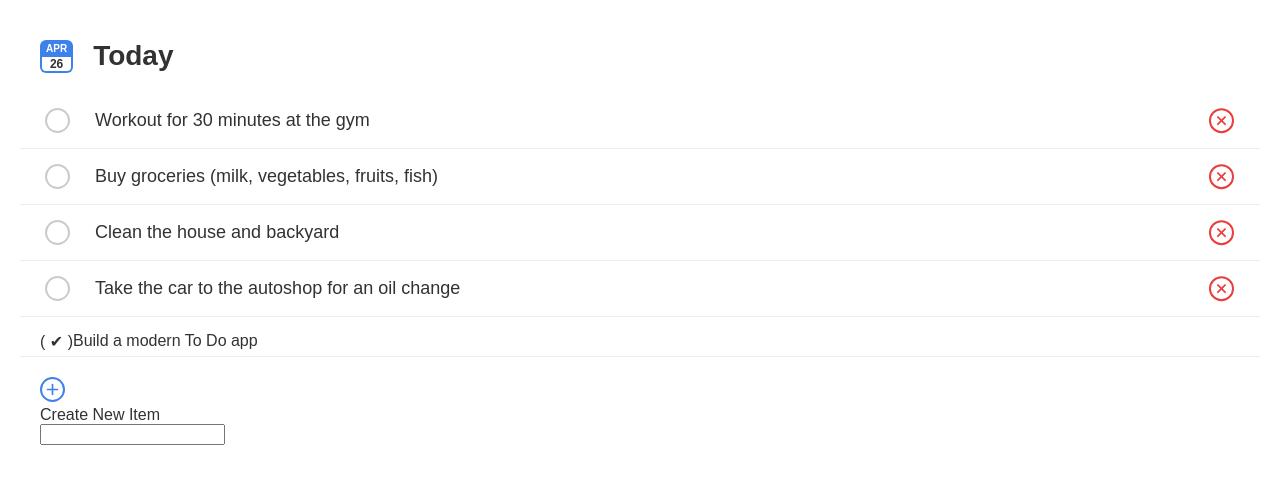
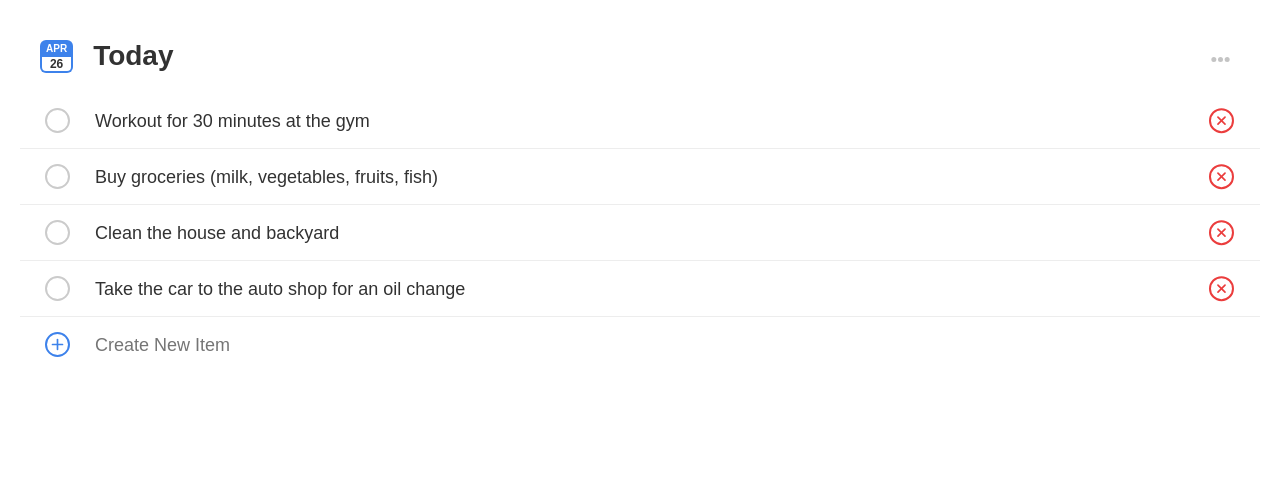
Before and after one commit to rabyyuson/modern-to-do, a React (Create React App) app: page / in a window 1280 px wide. Shown: the top 484 px of the page. Built offline with nearby package versions, Linux system fonts and the light colour scheme.

Commit message:
Complete functionalities

```diff
--- a/src/components/List/index.scss
+++ b/src/components/List/index.scss
@@ -1,6 +1,7 @@
 .List {
   margin: 20px 0;
   padding: 0;
+  position: relative;
 
   &-completed,
   &-in-progress,
@@ -8,8 +9,8 @@
     margin: 0 -20px;
     padding: 0;
     width: 100%;
-    display: block;
     list-style-type: none;
+    display: none;
 
     &-item {
       width: 100%;
@@ -17,7 +18,14 @@
       flex-direction: row;
       padding: 15px 20px 5px 20px;
       border-bottom: 1px solid #EDEDED;
-      cursor: pointer;
+
+      &:last-child {
+        border-bottom: none;
+      }
+    }
+
+    &--show {
+      display: block;
     }
 
     &--completed,
@@ -26,9 +34,27 @@
     }
   }
 
+  &-completed {
+    &-item {
+      &-check {
+        padding: 0 5px;
+      }
+
+      &-label {
+        flex: 2 1 0;
+        padding: 4px 0 2px 20px;
+        font-size: 18px;
+        width: 100%;
+        color: #323232;
+        text-decoration-line: line-through;
+      }
+    }
+  }
+
   &-in-progress {
     &-item {
       &:hover {
+        cursor: pointer;
         background: #FFFFFF;
         box-shadow: 0px 3px 6px 1px rgba(0, 0, 0, 0.15);
         border-radius: 5px;
@@ -58,7 +84,7 @@
           font-size: 18px;
           width: 100%;
           border: none;
-          padding: 2px 0;
+          padding: 3px 0;
           color: #323232;
           outline: none;
         }
@@ -81,21 +107,100 @@
         }
       }
     }
+  }
 
-    &--completed {
-      .List-in-progress-item-complete {
-        &--default {
+  &-removed {
+    &-item {
+      &-restore {
+        padding: 0 5px;
+        cursor: pointer;
+
+        &:hover &--default {
           display: none;
         }
 
+        &:hover &--hovered {
+          display: block;
+        }
+
         &--hovered {
-          display: block;
+          display: none;
+        }
+      }
+
+      &-label {
+        flex: 2 1 0;
+        padding: 4px 0 2px 20px;
+        font-size: 18px;
+        width: 100%;
+        color: #323232;
+      }
+    }
+  }
+
+  &-views {
+    position: absolute;
+    top: -50px;
+    right: 0;
+
+    &-ellipsis {
+      position: absolute;
+      right: 0;
+      z-index: 1;
+      display: inline-block;
+      margin: 0;
+      padding: 5px 10px;
+      cursor: pointer;
+
+      &:hover &--default {
+        display: none;
+      }
+
+      &:hover &--hovered {
+        display: block;
+      }
+
+      &--hovered {
+        display: none;
+      }
+    }
+
+    &-items {
+      display: none;
+      position: relative;
+      z-index: 2;
+      list-style-type: none;
+      margin: 0;
+      padding: 0;
+      background: #FFFFFF;
+      box-shadow: 0px 2px 10px 1px rgba(0, 0, 0, 0.15);
+      border-radius: 5px 0px 5px 5px;
+
+      &-name {
+        cursor: pointer;
+        margin: 0;
+        padding: 10px 20px;
+        text-align: center;
+        text-transform: capitalize;
+        font-size: 16px;
+        color: #B7B7B7;
+        border-bottom: 1px solid #EDEDED;
+
+        &--selected,
+        &:hover.List-views-items-name--selected {
+          color: #3D82EB;
+        }
+
+        &:hover {
+          color: #4E4E4E;
         }
       }
     }
 
-    &--removed {
-
+    &--open {
+      .List-views-items {
+        display: block;
+      }
     }
   }
 }
--- a/src/components/List/index.tsx
+++ b/src/components/List/index.tsx
@@ -1,30 +1,99 @@
-import { KeyboardEvent, MouseEvent } from 'react'
+import { ChangeEvent, FocusEvent, KeyboardEvent, MouseEvent } from 'react'
+import NewItem from '../NewItem'
 import './index.scss'
 
 const List = ({
+  items,
+  view,
+  handleListEllipsisClick,
   handleListItemEditOnKeyUp,
   handleListItemComplete,
   handleListItemRemove,
   handleListItemRemovedRestore,
+  handleListViewItemClick,
+  handleNewItemInputOnChange,
+  handleNewItemInputOnBlur,
+  handleNewItemInputOnKeyUp,
   setListItemEditInputRef,
-  items
+  setNewItemInputRef,
 }: {
+  items: {
+    completed: (string | undefined)[];
+    inProgress: (string | undefined)[];
+    removed: (string | undefined)[];
+  };
+  view: {
+    open: boolean;
+    selected: string;
+  };
+  handleListEllipsisClick: (event: MouseEvent<HTMLDivElement>) => void;
   handleListItemEditOnKeyUp: (event: KeyboardEvent<HTMLInputElement>) => void;
   handleListItemComplete: (event: MouseEvent<HTMLDivElement>) => void;
   handleListItemRemove: (event: MouseEvent<HTMLDivElement>) => void;
   handleListItemRemovedRestore: (event: MouseEvent<HTMLDivElement>) => void;
+  handleListViewItemClick: (event: MouseEvent<HTMLLIElement>) => void;
+  handleNewItemInputOnChange: (event: ChangeEvent<HTMLInputElement>) => void;
+  handleNewItemInputOnBlur: (event: FocusEvent<HTMLInputElement>) => void;
+  handleNewItemInputOnKeyUp: (event: KeyboardEvent<HTMLInputElement>) => void;
   setListItemEditInputRef: (element: HTMLInputElement | null) => void;
-  items: {
-    completed: (string | undefined)[];
-    inProgress: (string | undefined)[];
-    removed: (string | undefined)[];
-  }
+  setNewItemInputRef: (element: HTMLInputElement | null) => void;
 }) => {
+  const { open, selected } = view
   const { completed, inProgress, removed } = items
+
+  console.log(Object.getOwnPropertyNames(items))
 
   return (
     <div className="List">
-      <ul className="List-in-progress">
+      <div className={[
+        "List-views",
+        open && "List-views--open",
+      ]
+        .filter(className => Boolean(className))
+        .join(" ")}
+      >
+        <div
+          className="List-views-ellipsis"
+          onClick={handleListEllipsisClick}
+        >
+          <div className="List-views-ellipsis--default">
+            <svg width="19" height="5" viewBox="0 0 19 5" fill="none" xmlns="http://www.w3.org/2000/svg">
+              <circle cx="2.83337" cy="2.5" r="2.5" fill="#C4C4C4"/>
+              <circle cx="9.5" cy="2.5" r="2.5" fill="#C4C4C4"/>
+              <circle cx="16.1667" cy="2.5" r="2.5" fill="#C4C4C4"/>
+            </svg>
+          </div>
+          <div className="List-views-ellipsis--hovered">
+            <svg width="19" height="5" viewBox="0 0 19 5" fill="none" xmlns="http://www.w3.org/2000/svg">
+              <circle cx="2.83337" cy="2.5" r="2.5" fill="#4E4E4E"/>
+              <circle cx="9.5" cy="2.5" r="2.5" fill="#4E4E4E"/>
+              <circle cx="16.1667" cy="2.5" r="2.5" fill="#4E4E4E"/>
+            </svg>
+          </div>
+        </div>
+        <ul className="List-views-items">
+          {Object.getOwnPropertyNames(items).map(viewName =>
+            <li
+              data-viewname={viewName}
+              key={viewName}
+              className={[
+                "List-views-items-name",
+                (selected === viewName) && "List-views-items-name--selected"
+              ]
+                .filter(className => Boolean(className))
+                .join(" ")}
+              onClick={handleListViewItemClick}
+            >{viewName === 'inProgress' ? 'in progress' : viewName}</li>
+          )}
+        </ul>
+      </div>
+      <ul className={[
+          "List-in-progress",
+          (selected === 'inProgress') && "List-in-progress--show"
+        ]
+          .filter(className => Boolean(className))
+          .join(" ")}
+      >
         {inProgress.map((item, index) => (
           <li
             className={[
@@ -69,29 +138,44 @@ const List = ({
               <div className="List-in-progress-item-remove--default">
                 <svg width="37" height="36" viewBox="0 0 37 36" fill="none" xmlns="http://www.w3.org/2000/svg">
                   <circle cx="18.4852" cy="17.6777" r="11.5" transform="rotate(45 18.4852 17.6777)" stroke="#EB3D3D" strokeWidth="2"/>
-                  <rect x="22.0208" y="12.9636" width="1.66667" height="11.6667" rx="0.5" transform="rotate(45 22.0208 12.9636)" fill="#EB3D3D"/>
-                  <rect x="13.7712" y="14.1422" width="1.66667" height="11.6667" rx="0.5" transform="rotate(-45 13.7712 14.1422)" fill="#EB3D3D"/>
+                  <rect x="22.0208" y="12.9636" width="1.66667" height="11.6667" rx="0.833333" transform="rotate(45 22.0208 12.9636)" fill="#EB3D3D"/>
+                  <rect x="13.7712" y="14.1422" width="1.66667" height="11.6667" rx="0.833333" transform="rotate(-45 13.7712 14.1422)" fill="#EB3D3D"/>
                 </svg>
               </div>
               <div className="List-in-progress-item-remove--hovered">
                 <svg width="37" height="36" viewBox="0 0 37 36" fill="none" xmlns="http://www.w3.org/2000/svg">
                   <circle cx="18.4852" cy="17.6777" r="11.5" transform="rotate(45 18.4852 17.6777)" fill="#EB3D3D" stroke="#EB3D3D" strokeWidth="2"/>
-                  <rect x="22.0208" y="12.9636" width="1.66667" height="11.6667" rx="0.5" transform="rotate(45 22.0208 12.9636)" fill="white"/>
-                  <rect x="13.7712" y="14.1422" width="1.66667" height="11.6667" rx="0.5" transform="rotate(-45 13.7712 14.1422)" fill="white"/>
+                  <rect x="22.0208" y="12.9636" width="1.66667" height="11.6667" rx="0.833333" transform="rotate(45 22.0208 12.9636)" fill="white"/>
+                  <rect x="13.7712" y="14.1422" width="1.66667" height="11.6667" rx="0.833333" transform="rotate(-45 13.7712 14.1422)" fill="white"/>
                 </svg>
               </div>
             </div>
           </li>
         ))}
+        <NewItem
+          handleNewItemInputOnChange={handleNewItemInputOnChange}
+          handleNewItemInputOnBlur={handleNewItemInputOnBlur}
+          handleNewItemInputOnKeyUp={handleNewItemInputOnKeyUp}
+          setNewItemInputRef={setNewItemInputRef}
+        />
       </ul>
-      <ul className="List-completed">
+      <ul className={[
+          "List-completed",
+          (selected === 'completed') && "List-completed--show"
+        ]
+          .filter(className => Boolean(className))
+          .join(" ")}>
         {completed.map((item, index) => (
           <li
             className="List-completed-item"
             key={index}
           >
             <div className="List-completed-item-check">
-              ( ✔ )
+              <svg width="25" height="25" viewBox="0 0 25 25" fill="none" xmlns="http://www.w3.org/2000/svg">
+                <circle cx="12.5" cy="12.5" r="12" fill="#4E4E4E" stroke="#4E4E4E"/>
+                <path d="M6.25 12.4999L10.4167 16.6666" stroke="white" strokeWidth="2" strokeLinecap="round" strokeLinejoin="round"/>
+                <path d="M10.4166 16.6667L18.75 8.33334" stroke="white" strokeWidth="2" strokeLinecap="round" strokeLinejoin="round"/>
+              </svg>
             </div>
             <div className="List-completed-item-label">
               {item}
@@ -99,7 +183,12 @@ const List = ({
           </li>
         ))}
       </ul>
-      <ul className="List-removed">
+      <ul className={[
+          "List-removed",
+          (selected === 'removed') && "List-removed--show"
+        ]
+          .filter(className => Boolean(className))
+          .join(" ")}>
         {removed.map((item, index) => (
           <li
             className="List-removed-item"
@@ -110,7 +199,20 @@ const List = ({
               className="List-removed-item-restore"
               onClick={handleListItemRemovedRestore}
             >
-              ( + )
+              <div className="List-removed-item-restore--default">
+                <svg width="25" height="25" viewBox="0 0 25 25" fill="none" xmlns="http://www.w3.org/2000/svg">
+                  <circle cx="12.5" cy="12.5" r="11.5" stroke="#3D82EB" strokeWidth="2"/>
+                  <rect x="11.6666" y="6.66667" width="1.66667" height="11.6667" rx="0.833333" fill="#3D82EB"/>
+                  <rect x="6.66663" y="13.3333" width="1.66667" height="11.6667" rx="0.833333" transform="rotate(-90 6.66663 13.3333)" fill="#3D82EB"/>
+                </svg>
+              </div>
+              <div className="List-removed-item-restore--hovered">
+                <svg width="25" height="25" viewBox="0 0 25 25" fill="none" xmlns="http://www.w3.org/2000/svg">
+                  <circle cx="12.5" cy="12.5" r="11.5" fill="#3D82EB" stroke="#3D82EB" strokeWidth="2"/>
+                  <rect x="11.6666" y="6.66667" width="1.66667" height="11.6667" rx="0.833333" fill="white"/>
+                  <rect x="6.66663" y="13.3333" width="1.66667" height="11.6667" rx="0.833333" transform="rotate(-90 6.66663 13.3333)" fill="white"/>
+                </svg>
+              </div>
             </div>
             <div className="List-removed-item-label">
               {item}
--- a/src/components/NewItem/index.scss
+++ b/src/components/NewItem/index.scss
@@ -0,0 +1,41 @@
+.NewItem {
+  margin: 15px 20px;
+  padding: 0;
+  position: relative;
+  display: flex;
+  flex-direction: row;
+
+  &-create {
+    &-icon {
+      padding: 0 5px;
+      cursor: pointer;
+
+      &:hover &--default {
+        display: none;
+      }
+
+      &:hover &--hovered {
+        display: block;
+      }
+
+      &--hovered {
+        display: none;
+      }
+    }
+  }
+
+  &-input {
+    flex: 2 1 0;
+    padding-left: 20px;
+
+    input {
+      font-size: 18px;
+      color: #323232;
+      width: 100%;
+      border: none;
+      outline: none;
+      padding: 3px 0;
+      color: #323232;
+    }
+  }
+}
--- a/src/components/NewItem/index.tsx
+++ b/src/components/NewItem/index.tsx
@@ -3,6 +3,7 @@ import {
   FocusEvent,
   KeyboardEvent
 } from 'react'
+import './index.scss'
 
 const NewItem = ({
   handleNewItemInputOnChange,
@@ -19,18 +20,27 @@ const NewItem = ({
     <div className="NewItem">
       <div className="NewItem-create">
         <div className="NewItem-create-icon">
-          <svg width="25" height="25" viewBox="0 0 25 25" fill="none" xmlns="http://www.w3.org/2000/svg">
-            <circle cx="12.5" cy="12.5" r="11.5" stroke="#3D82EB" strokeWidth="2"/>
-            <rect x="11.6666" y="6.66667" width="1.66667" height="11.6667" rx="0.833333" fill="#3D82EB"/>
-            <rect x="6.66663" y="13.3333" width="1.66667" height="11.6667" rx="0.833333" transform="rotate(-90 6.66663 13.3333)" fill="#3D82EB"/>
-          </svg>
+          <div className="NewItem-create-icon--default">
+            <svg width="25" height="25" viewBox="0 0 25 25" fill="none" xmlns="http://www.w3.org/2000/svg">
+              <circle cx="12.5" cy="12.5" r="11.5" stroke="#3D82EB" strokeWidth="2"/>
+              <rect x="11.6666" y="6.66667" width="1.66667" height="11.6667" rx="0.833333" fill="#3D82EB"/>
+              <rect x="6.66663" y="13.3333" width="1.66667" height="11.6667" rx="0.833333" transform="rotate(-90 6.66663 13.3333)" fill="#3D82EB"/>
+            </svg>
+          </div>
+          <div className="NewItem-create-icon--hovered">
+            <svg width="25" height="25" viewBox="0 0 25 25" fill="none" xmlns="http://www.w3.org/2000/svg">
+              <circle cx="12.5" cy="12.5" r="11.5" fill="#3D82EB" stroke="#3D82EB" strokeWidth="2"/>
+              <rect x="11.6666" y="6.66667" width="1.66667" height="11.6667" rx="0.833333" fill="white"/>
+              <rect x="6.66663" y="13.3333" width="1.66667" height="11.6667" rx="0.833333" transform="rotate(-90 6.66663 13.3333)" fill="white"/>
+            </svg>
+          </div>
         </div>
-        <div className="NewItem-create-label">Create New Item</div>
       </div>
       <div className="NewItem-input">
         <input
+          type="text"
+          placeholder="Create New Item"
           ref={setNewItemInputRef}
-          type="text"
           onKeyUp={handleNewItemInputOnKeyUp}
           onChange={handleNewItemInputOnChange}
           onBlur={handleNewItemInputOnBlur}
--- a/src/components/Todo/index.scss
+++ b/src/components/Todo/index.scss
@@ -2,4 +2,5 @@
   padding: 40px;
   font-family: Arial, Helvetica, sans-serif;
   color: #323232;
+  position: relative;
 }
--- a/src/components/Todo/index.tsx
+++ b/src/components/Todo/index.tsx
@@ -7,7 +7,6 @@ import React, {
 import { TodoState } from '../interfaces'
 import Calendar from '../Calendar'
 import List from '../List'
-import NewItem from '../NewItem'
 import './index.scss'
 
 class Todo extends React.Component<{}, TodoState> {
@@ -20,10 +19,12 @@ class Todo extends React.Component<{}, TodoState> {
     this.handleNewItemInputOnChange = this.handleNewItemInputOnChange.bind(this)
     this.handleNewItemInputOnBlur = this.handleNewItemInputOnBlur.bind(this)
     this.handleNewItemInputOnKeyUp = this.handleNewItemInputOnKeyUp.bind(this)
+    this.handleListEllipsisClick = this.handleListEllipsisClick.bind(this)
     this.handleListItemEditOnKeyUp = this.handleListItemEditOnKeyUp.bind(this)
     this.handleListItemComplete = this.handleListItemComplete.bind(this)
     this.handleListItemRemove = this.handleListItemRemove.bind(this)
     this.handleListItemRemovedRestore = this.handleListItemRemovedRestore.bind(this)
+    this.handleListViewItemClick = this.handleListViewItemClick.bind(this)
 
     this.addNewItem = this.addNewItem.bind(this)
     this.setListItemEditInputRef = this.setListItemEditInputRef.bind(this)
@@ -34,17 +35,27 @@ class Todo extends React.Component<{}, TodoState> {
 
     this.state = {
       items: {
-        completed: ['Build a modern To Do app'],
+        completed: [
+          'Build a modern To Do app'
+        ],
         inProgress: [
           'Workout for 30 minutes at the gym',
           'Buy groceries (milk, vegetables, fruits, fish)',
           'Clean the house and backyard',
-          'Take the car to the autoshop for an oil change',
+          'Take the car to the auto shop for an oil change',
         ],
         removed: [],
       },
       newItem: '',
+      view: {
+        open: false,
+        selected: 'inProgress',
+      },
     }
+  }
+
+  componentDidMount() {
+    this.newItemInput?.focus()
   }
 
   addNewItem({ newItem } : { newItem: string }) {
@@ -53,13 +64,14 @@ class Todo extends React.Component<{}, TodoState> {
       return
     }
 
-    const { inProgress, ...rest } = this.state.items
+    const { completed, inProgress, removed } = this.state.items
 
     inProgress.push(newItem)
     this.setState({
       items: {
+        completed,
         inProgress,
-        ...rest,
+        removed,
       },
       newItem: '',
     })
@@ -67,16 +79,25 @@ class Todo extends React.Component<{}, TodoState> {
     newItemInput.value = ''
   }
 
+  handleListEllipsisClick(event: BaseSyntheticEvent) {
+    const { open, ...rest } = this.state.view
+    this.setState({ view: {
+      open: true,
+      ...rest
+    }})
+  }
+
   handleListItemEditOnKeyUp(event: BaseSyntheticEvent & KeyboardEvent<HTMLInputElement>) {
     const { index } = event.target.dataset
     const { value } = event.target
-    const { inProgress, ...rest } = this.state.items
+    const { completed, inProgress, removed } = this.state.items
 
     inProgress[index] = value
     this.setState({
       items: {
+        completed,
         inProgress,
-        ...rest
+        removed,
       }
     })
 
@@ -90,7 +111,7 @@ class Todo extends React.Component<{}, TodoState> {
   }
 
   handleListItemComplete(event: BaseSyntheticEvent) {
-    const { completed, inProgress, ...rest } = this.state.items
+    const { completed, inProgress, removed } = this.state.items
 
     const { index } = event.target.dataset
     let currentIndex = index
@@ -107,13 +128,13 @@ class Todo extends React.Component<{}, TodoState> {
       items: {
         completed,
         inProgress,
-        ...rest,
+        removed,
       }
     })
   }
 
   handleListItemRemove(event: BaseSyntheticEvent) {
-    const { inProgress, removed, ...rest } = this.state.items
+    const { completed, inProgress, removed } = this.state.items
 
     const { index } = event.target.dataset
     let currentIndex = index
@@ -128,22 +149,42 @@ class Todo extends React.Component<{}, TodoState> {
     removed.push(inProgress[currentIndex])
     this.setState({
       items: {
+        completed,
         inProgress,
         removed,
-        ...rest
       }
     })
   }
 
   handleListItemRemovedRestore(event: BaseSyntheticEvent) {
+    const { completed, inProgress, removed } = this.state.items
+
     const { index } = event.target.dataset
-    const { removed, ...rest } = this.state.items
+    let currentIndex = index
 
-    removed.splice(index, 1)
+    if (!currentIndex) {
+      const iconParent = event.target.closest('.List-in-progress-item-remove')
+      if (iconParent) {
+        currentIndex = iconParent.dataset.index
+      }
+    }
+
+    removed.splice(currentIndex, 1)
     this.setState({
       items: {
+        completed,
+        inProgress,
         removed,
-        ...rest
+      }
+    })
+  }
+
+  handleListViewItemClick(event: BaseSyntheticEvent) {
+    const { viewname } = event.target.dataset
+    this.setState({
+      view: {
+        open: false,
+        selected: viewname,
       }
     })
   }
@@ -182,23 +223,24 @@ class Todo extends React.Component<{}, TodoState> {
   }
 
   render() {
-    const { items } = this.state
+    const { items, view } = this.state
 
     return (
       <div className="Todo">
         <Calendar />
         <List
           items={items}
+          view={view}
+          handleListEllipsisClick={this.handleListEllipsisClick}
           handleListItemEditOnKeyUp={this.handleListItemEditOnKeyUp}
           handleListItemComplete={this.handleListItemComplete}
           handleListItemRemove={this.handleListItemRemove}
           handleListItemRemovedRestore={this.handleListItemRemovedRestore}
-          setListItemEditInputRef={this.setListItemEditInputRef}
-        />
-        <NewItem
+          handleListViewItemClick={this.handleListViewItemClick}
           handleNewItemInputOnChange={this.handleNewItemInputOnChange}
           handleNewItemInputOnBlur={this.handleNewItemInputOnBlur}
           handleNewItemInputOnKeyUp={this.handleNewItemInputOnKeyUp}
+          setListItemEditInputRef={this.setListItemEditInputRef}
           setNewItemInputRef={this.setNewItemInputRef}
         />
       </div>
--- a/src/components/interfaces.tsx
+++ b/src/components/interfaces.tsx
@@ -5,4 +5,8 @@ export interface TodoState {
     removed: (string | undefined)[];
   };
   newItem: string | undefined;
+  view: {
+    open: boolean;
+    selected: string;
+  }
 }
```
